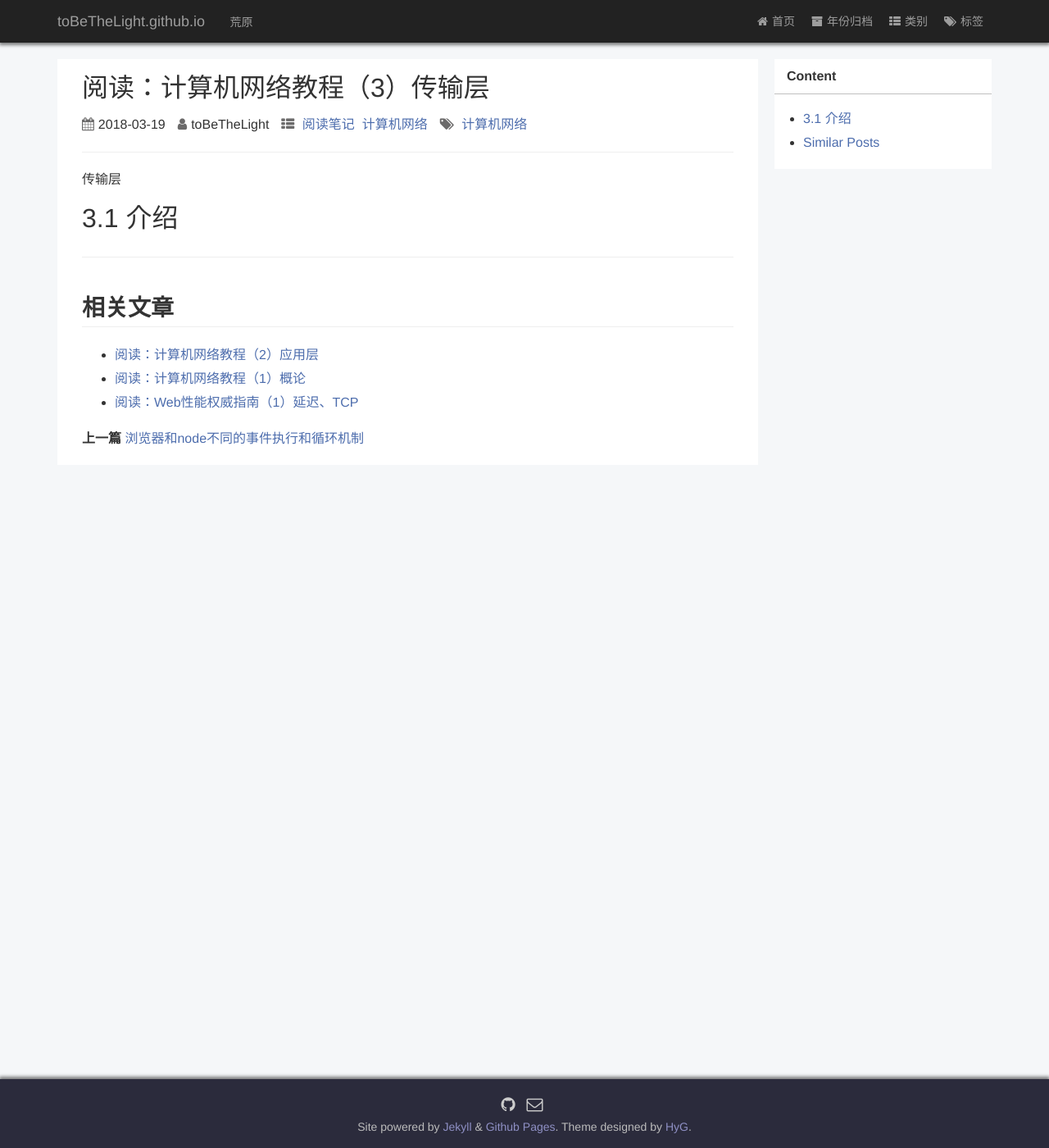
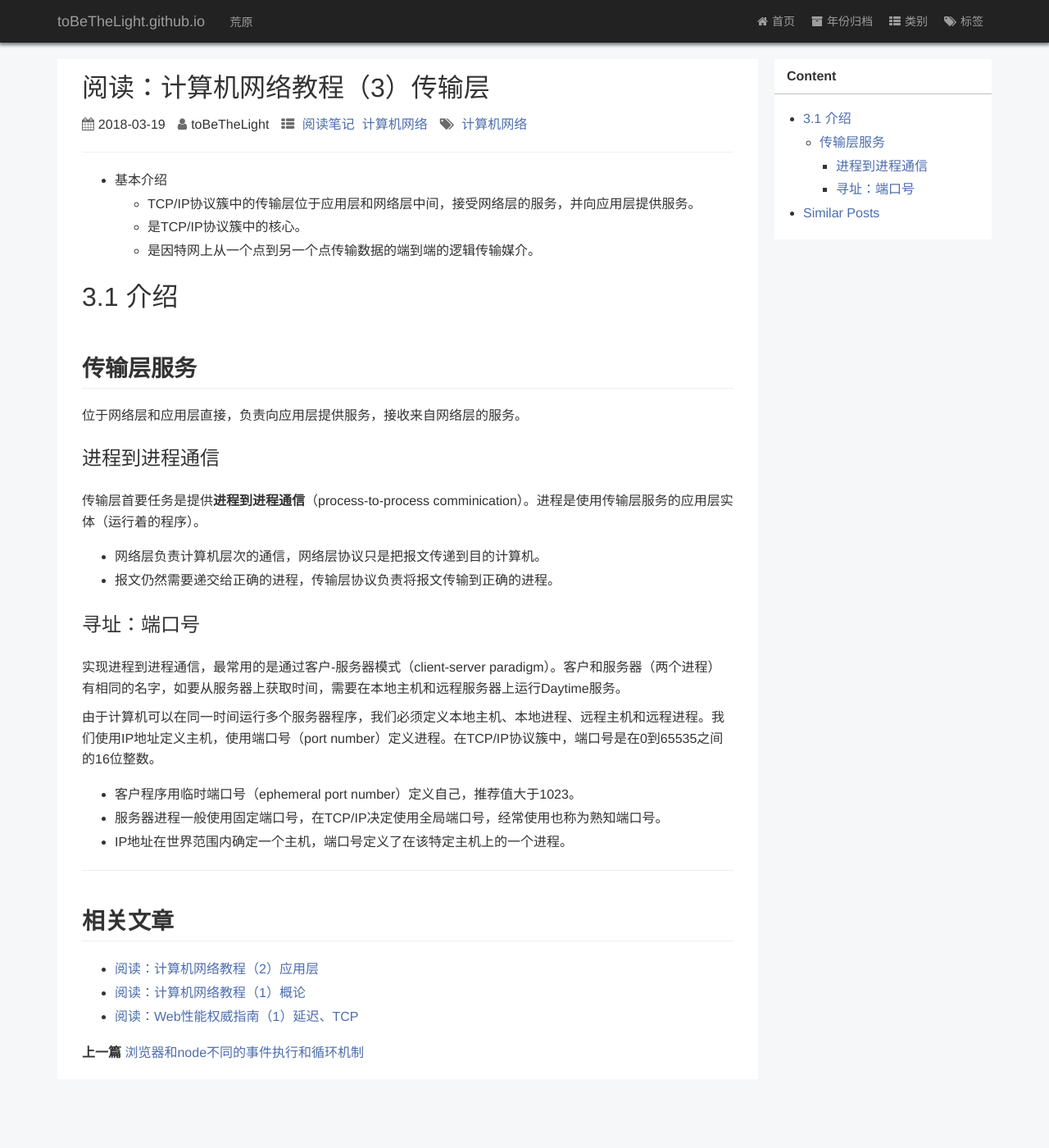
Before and after one commit to toBeTheLight/toBeTheLight.github.io, a Jekyll site: the page built from _posts/2018-03-19-计算机网络教程3 传输层.md, in a window 1280 px wide and 1400 px high. Shown: the whole window at 82% size. Built offline with Jekyll 4.4.1, drawn with Linux system fonts in a browser that asks for light colours; a style sheet for code colours, icons or effects is not loaded.

Commit message:
update: 计算机网络教程3 端口

```diff
--- a/_posts/2018-03-19-计算机网络教程3 传输层.md
+++ b/_posts/2018-03-19-计算机网络教程3 传输层.md
@@ -8,9 +8,31 @@ author: toBeTheLight
 
 * content
 {:toc}
-传输层
+* 基本介绍
+    * TCP/IP协议簇中的传输层位于应用层和网络层中间，接受网络层的服务，并向应用层提供服务。
+    * 是TCP/IP协议簇中的核心。
+    * 是因特网上从一个点到另一个点传输数据的端到端的逻辑传输媒介。
 
 
 
 
 # 3.1 介绍
+
+## 传输层服务
+
+位于网络层和应用层直接，负责向应用层提供服务，接收来自网络层的服务。
+
+### 进程到进程通信
+
+传输层首要任务是提供**进程到进程通信**（process-to-process comminication）。进程是使用传输层服务的应用层实体（运行着的程序）。
+* 网络层负责计算机层次的通信，网络层协议只是把报文传递到目的计算机。
+* 报文仍然需要递交给正确的进程，传输层协议负责将报文传输到正确的进程。
+
+### 寻址：端口号
+
+实现进程到进程通信，最常用的是通过客户-服务器模式（client-server paradigm）。客户和服务器（两个进程）有相同的名字，如要从服务器上获取时间，需要在本地主机和远程服务器上运行Daytime服务。
+
+由于计算机可以在同一时间运行多个服务器程序，我们必须定义本地主机、本地进程、远程主机和远程进程。我们使用IP地址定义主机，使用端口号（port number）定义进程。在TCP/IP协议簇中，端口号是在0到65535之间的16位整数。
+* 客户程序用临时端口号（ephemeral port number）定义自己，推荐值大于1023。
+* 服务器进程一般使用固定端口号，在TCP/IP决定使用全局端口号，经常使用也称为熟知端口号。
+* IP地址在世界范围内确定一个主机，端口号定义了在该特定主机上的一个进程。
```
